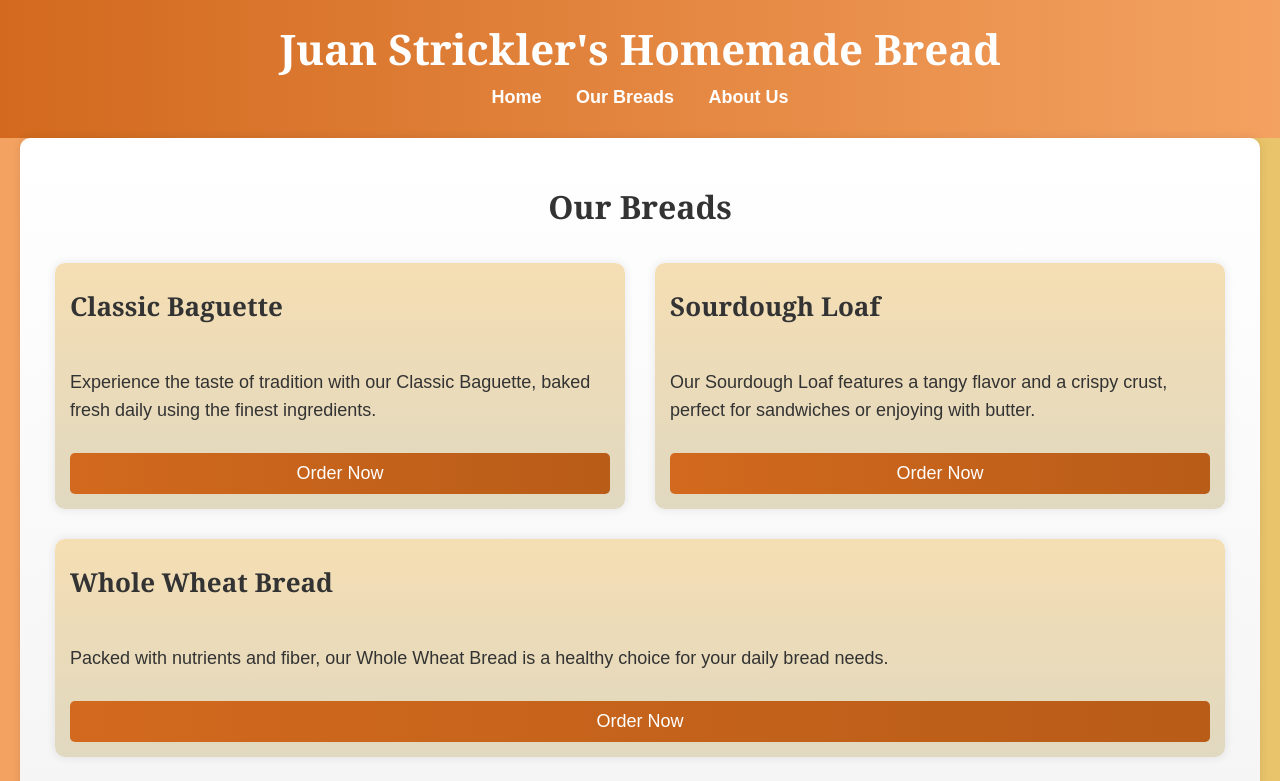
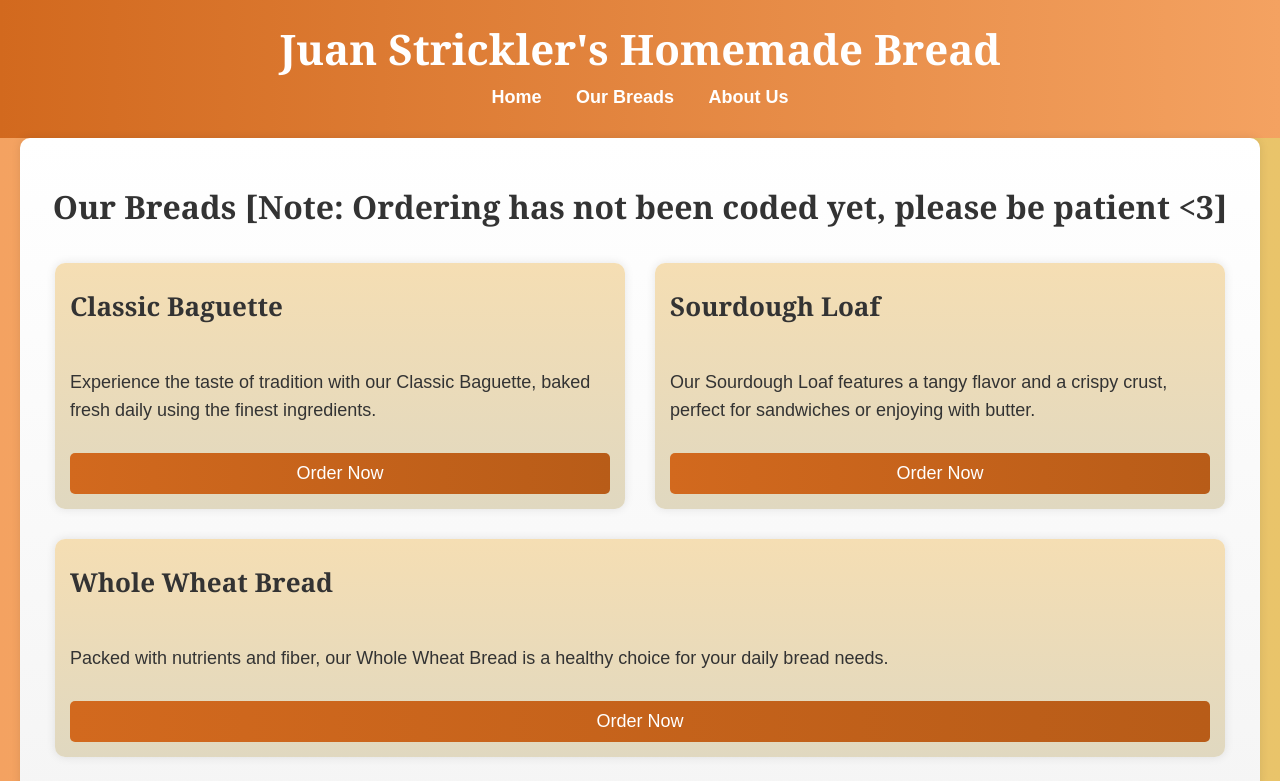
Before and after one commit to qwertyzxcvbn123456/asdfgh, a plain HTML site: page index.html in a window 1280 px wide. Shown: the top 781 px of the page. Drawn offline with Linux system fonts and the light colour scheme.

Commit message:
Update index.html

```diff
--- a/index.html
+++ b/index.html
@@ -156,7 +156,7 @@
     </header>
 
     <section id="products">
-        <h2>Our Breads</h2>
+        <h2>Our Breads [Note: Ordering has not been coded yet, please be patient <3]</h2>
         <div class="products">
             <div class="product">
                 <h3>Classic Baguette</h3>
```
